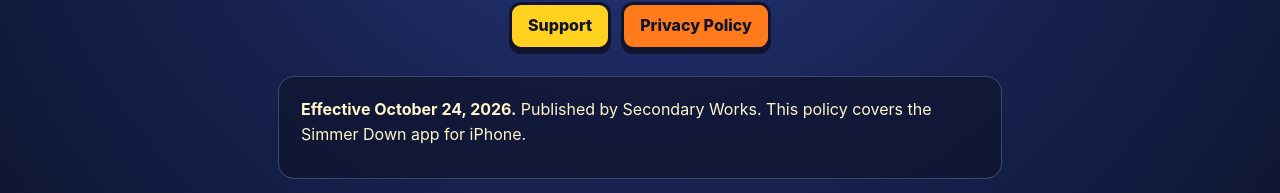
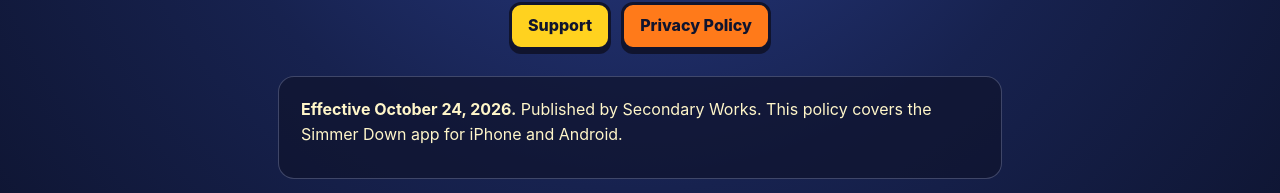
Before and after one commit to 2ndaryworks-ux/simmerdown-support, a plain HTML site: page privacy.html in a window 1280 px wide. Shown: the part 272-465 px from the top of the page. Drawn offline with Linux system fonts and the light colour scheme.

Commit message:
Update privacy.html

```diff
--- a/privacy.html
+++ b/privacy.html
@@ -25,7 +25,7 @@
 </head><body><div class="wrap">
 <header><img src="logo.png" alt="Simmer Down Now! logo"><h1>Privacy Policy</h1><p class="sub">Simmer Down: Noise Meter</p>
 <nav><a href="index.html">Support</a><a class="alt" href="privacy.html">Privacy Policy</a></nav></header>
-<div class="card"><p><b>Effective October 24, 2026.</b> Published by Secondary Works. This policy covers the Simmer Down app for iPhone.</p></div>
+<div class="card"><p><b>Effective October 24, 2026.</b> Published by Secondary Works. This policy covers the Simmer Down app for iPhone and Android.</p></div>
 
 <div class="card"><h2>Microphone</h2>
 <p>Simmer Down uses your device's microphone only to measure how loud the room is. The sound is turned into a loudness number on your device and immediately thrown away. No audio is recorded, saved or sent anywhere, and nobody, including us, can hear what is said in the room.</p></div>
```
